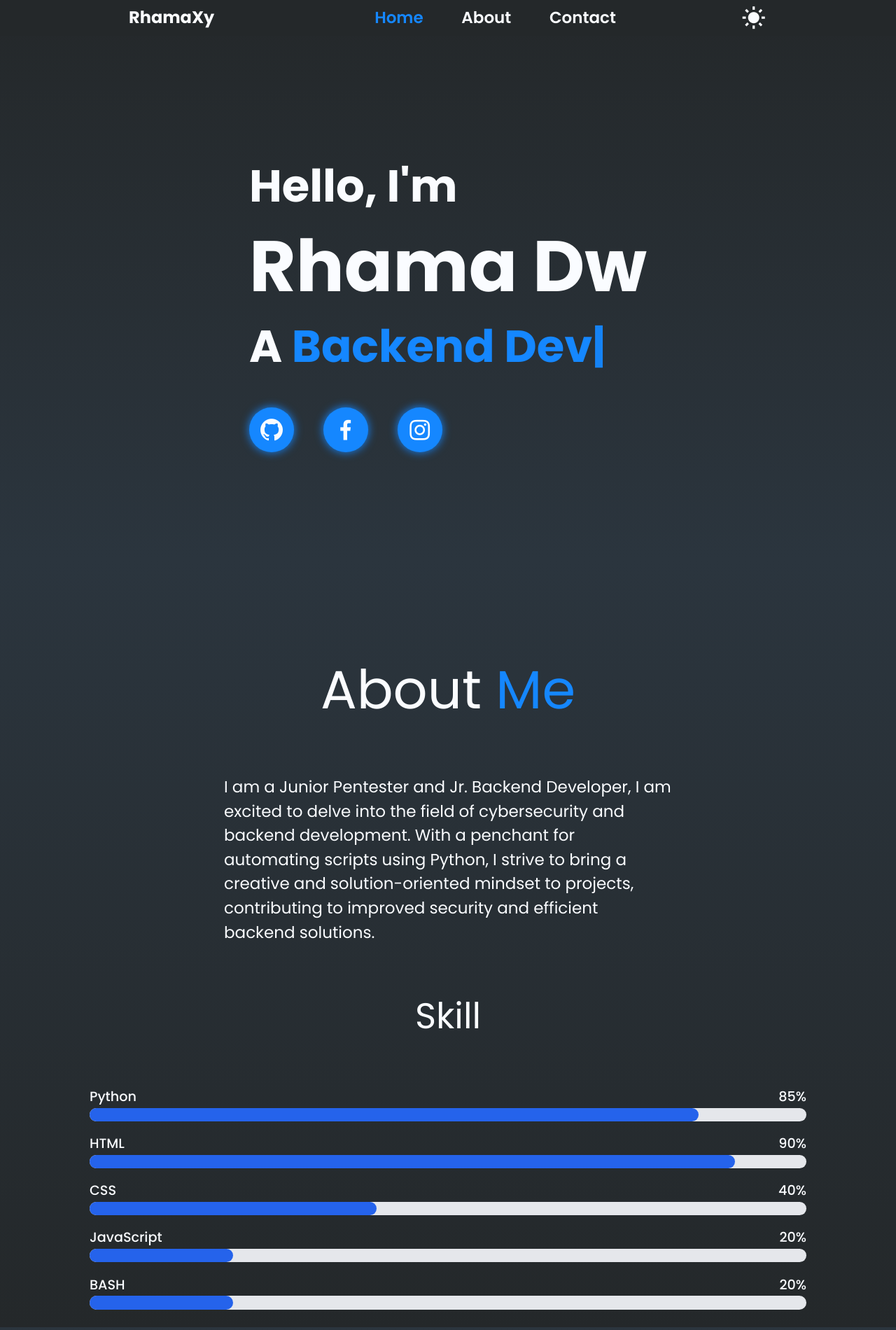
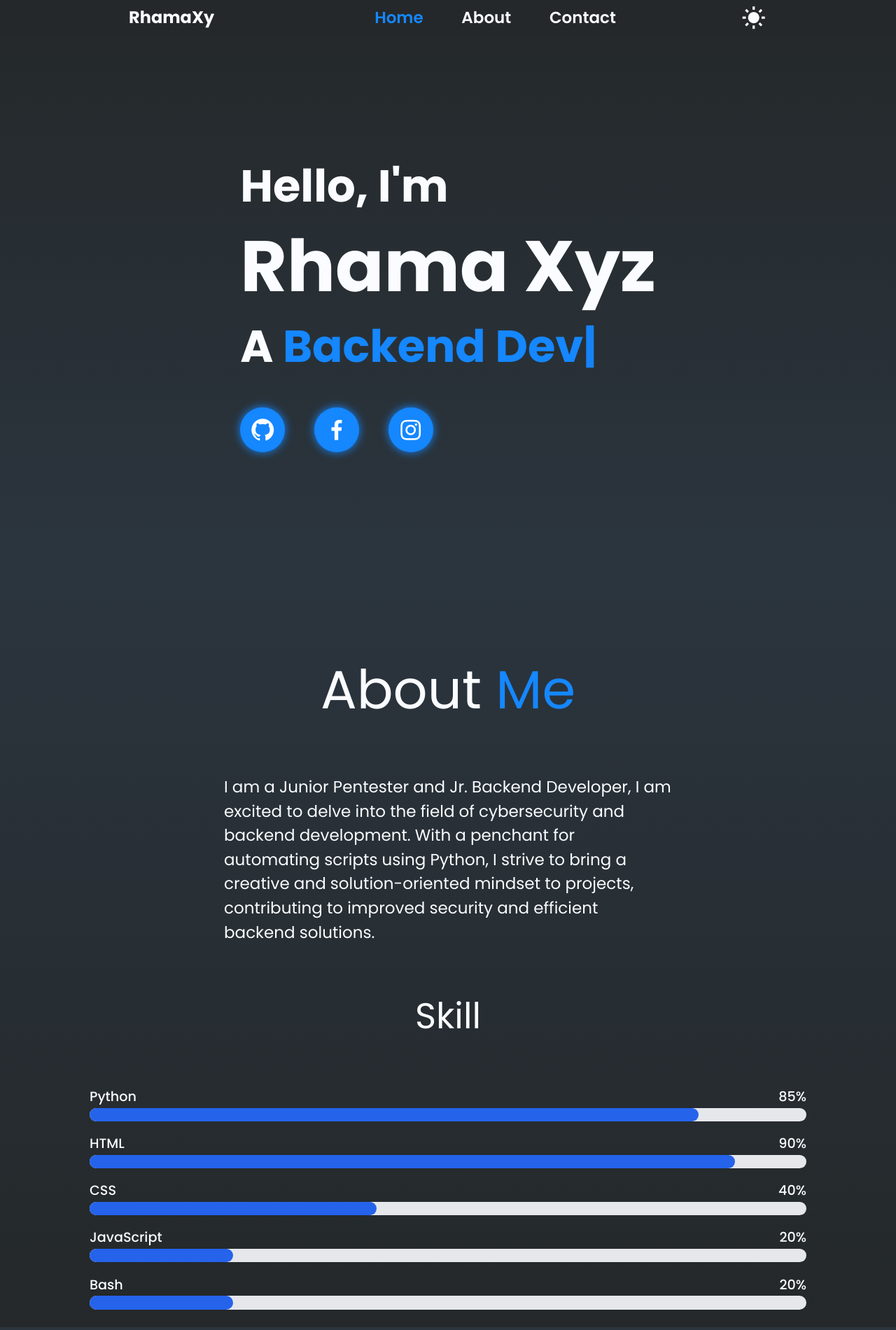
Before and after one commit to rhamaxv/rhamaxy-web, a website: page index.html in a window 1280 px wide. Shown: the top 1900 px of the page at 70% size. Drawn offline with nearby package versions, Linux system fonts and the light colour scheme.

Commit message:
Update index.html

```diff
--- a/index.html
+++ b/index.html
@@ -42,7 +42,7 @@
   <section class="home" id="home">
     <div class="home-content">
       <h3>Hello, I'm</h3>
-      <h1>Rhama Dw</h1>
+      <h1>Rhama Xyz</h1>
       <h3>A <span class="multiple-text"></span></h3>
       <div class="links">
         <!-- <a href="#portfolio" class="btn">View Portfolio</a> -->
@@ -105,7 +105,7 @@
       </div>
 
       <div class="flex justify-between mb-1 mt-6">
-        <p class="text-2xl font-medium ">BASH</p>
+        <p class="text-2xl font-medium ">Bash</p>
         <p class="text-2xl font-medium ">20%</p>
       </div>
       <div class="w-full bg-gray-200 rounded-full h-6 ">
```
